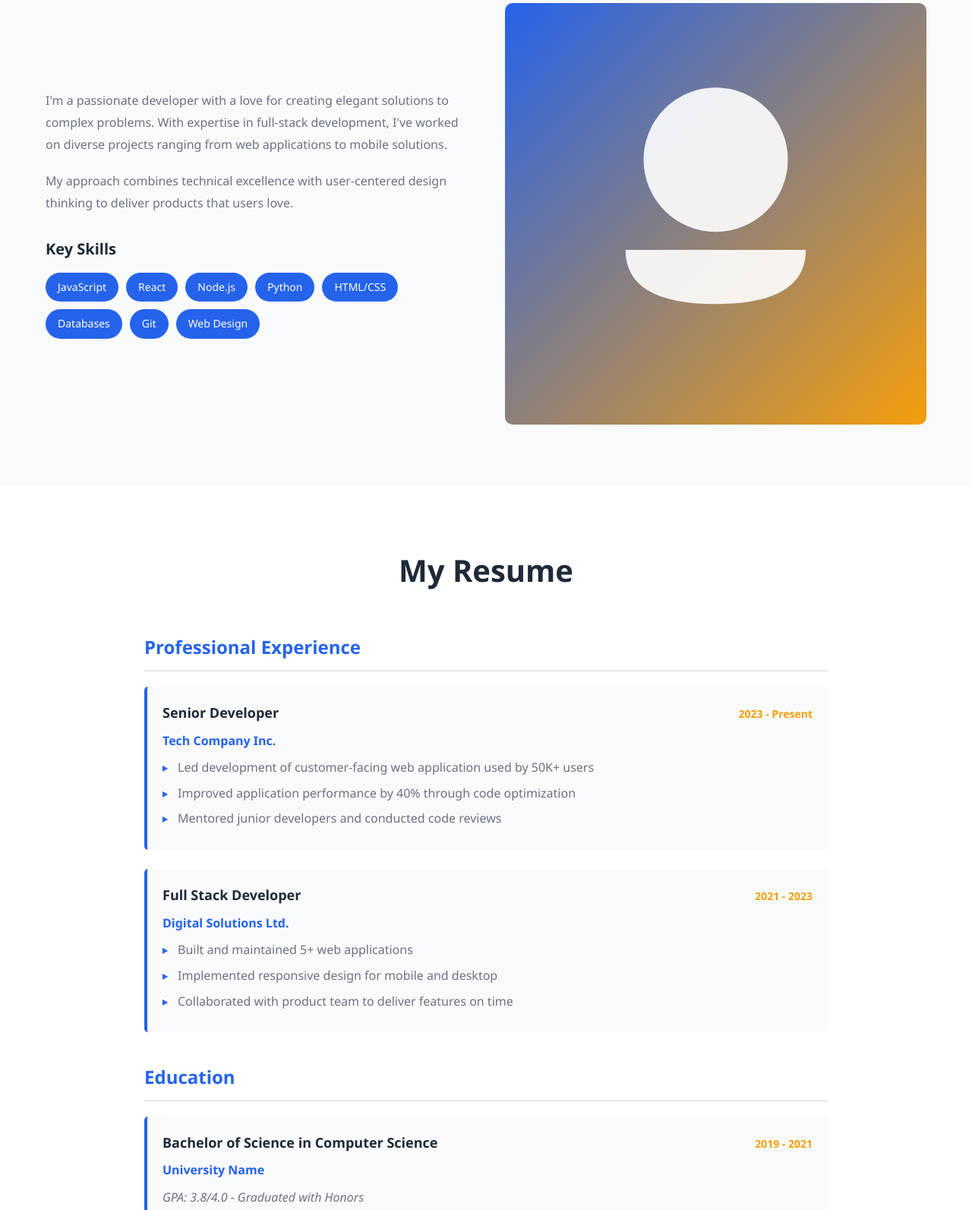
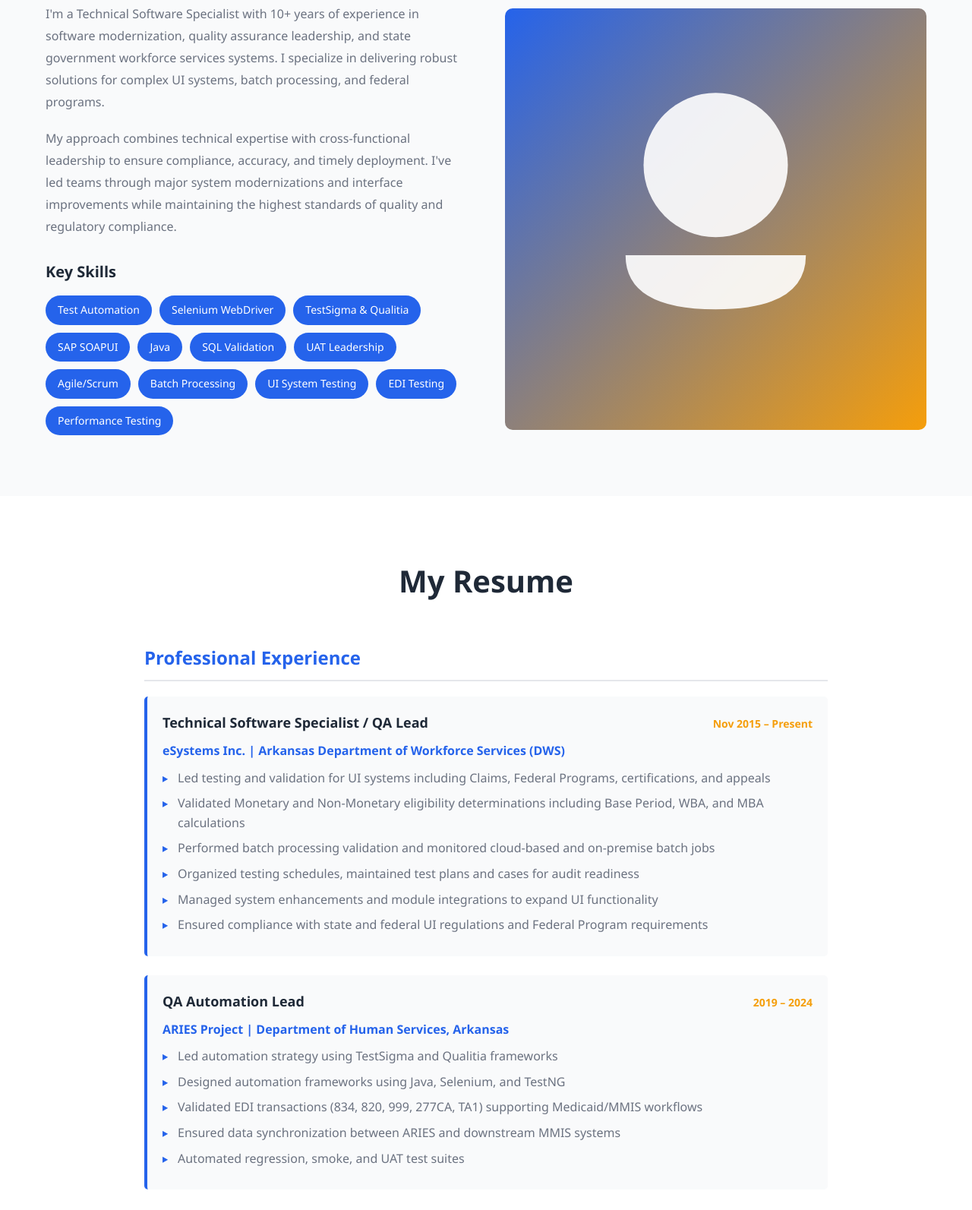
Before and after one commit to neetinhedau/myNewTestRepo, a plain HTML site: page index.html in a window 1280 px wide. Shown: the part 858-2451 px from the top of the page at 76% size. Drawn offline with Linux system fonts and the light colour scheme.

Commit message:
Update portfolio with Neetin Hedau resume details

```diff
--- a/index.html
+++ b/index.html
@@ -3,7 +3,7 @@
 <head>
     <meta charset="UTF-8">
     <meta name="viewport" content="width=device-width, initial-scale=1.0">
-    <title>Your Name - Portfolio</title>
+    <title>Neetin Hedau - Portfolio</title>
     <link rel="stylesheet" href="styles.css">
 </head>
 <body>
@@ -11,7 +11,7 @@
     <nav class="navbar">
         <div class="container">
             <div class="logo">
-                <h1>Your Name</h1>
+                <h1>Neetin Hedau</h1>
             </div>
             <ul class="nav-links">
                 <li><a href="#home" class="nav-link">Home</a></li>
@@ -27,8 +27,8 @@
         <div class="container">
             <div class="hero-content">
                 <h1>Welcome to My Portfolio</h1>
-                <p class="subtitle">Full Stack Developer | Designer | Innovator</p>
-                <p class="tagline">Building digital solutions that make an impact</p>
+                <p class="subtitle">Technical Software Specialist | QA Lead | Test Automation Expert</p>
+                <p class="tagline">10+ years leading software modernization and state government systems with excellence</p>
                 <div class="cta-buttons">
                     <a href="#resume" class="btn btn-primary">View My Resume</a>
                     <a href="#contact" class="btn btn-secondary">Get In Touch</a>
@@ -44,25 +44,30 @@
             <div class="about-content">
                 <div class="about-text">
                     <p>
-                        I'm a passionate developer with a love for creating elegant solutions to complex problems.
-                        With expertise in full-stack development, I've worked on diverse projects ranging from
-                        web applications to mobile solutions.
+                        I'm a Technical Software Specialist with 10+ years of experience in software modernization,
+                        quality assurance leadership, and state government workforce services systems. I specialize in
+                        delivering robust solutions for complex UI systems, batch processing, and federal programs.
                     </p>
                     <p>
-                        My approach combines technical excellence with user-centered design thinking to deliver
-                        products that users love.
+                        My approach combines technical expertise with cross-functional leadership to ensure compliance,
+                        accuracy, and timely deployment. I've led teams through major system modernizations and interface
+                        improvements while maintaining the highest standards of quality and regulatory compliance.
                     </p>
                     <div class="skills">
                         <h3>Key Skills</h3>
                         <div class="skills-grid">
-                            <span class="skill-tag">JavaScript</span>
-                            <span class="skill-tag">React</span>
-                            <span class="skill-tag">Node.js</span>
-                            <span class="skill-tag">Python</span>
-                            <span class="skill-tag">HTML/CSS</span>
-                            <span class="skill-tag">Databases</span>
-                            <span class="skill-tag">Git</span>
-                            <span class="skill-tag">Web Design</span>
+                            <span class="skill-tag">Test Automation</span>
+                            <span class="skill-tag">Selenium WebDriver</span>
+                            <span class="skill-tag">TestSigma & Qualitia</span>
+                            <span class="skill-tag">SAP SOAPUI</span>
+                            <span class="skill-tag">Java</span>
+                            <span class="skill-tag">SQL Validation</span>
+                            <span class="skill-tag">UAT Leadership</span>
+                            <span class="skill-tag">Agile/Scrum</span>
+                            <span class="skill-tag">Batch Processing</span>
+                            <span class="skill-tag">UI System Testing</span>
+                            <span class="skill-tag">EDI Testing</span>
+                            <span class="skill-tag">Performance Testing</span>
                         </div>
                     </div>
                 </div>
@@ -88,27 +93,32 @@
                     <h3>Professional Experience</h3>
                     <div class="resume-item">
                         <div class="item-header">
-                            <h4>Senior Developer</h4>
-                            <span class="date">2023 - Present</span>
+                            <h4>Technical Software Specialist / QA Lead</h4>
+                            <span class="date">Nov 2015 – Present</span>
                         </div>
-                        <p class="company">Tech Company Inc.</p>
+                        <p class="company">eSystems Inc. | Arkansas Department of Workforce Services (DWS)</p>
                         <ul class="achievements">
-                            <li>Led development of customer-facing web application used by 50K+ users</li>
-                            <li>Improved application performance by 40% through code optimization</li>
-                            <li>Mentored junior developers and conducted code reviews</li>
+                            <li>Led testing and validation for UI systems including Claims, Federal Programs, certifications, and appeals</li>
+                            <li>Validated Monetary and Non-Monetary eligibility determinations including Base Period, WBA, and MBA calculations</li>
+                            <li>Performed batch processing validation and monitored cloud-based and on-premise batch jobs</li>
+                            <li>Organized testing schedules, maintained test plans and cases for audit readiness</li>
+                            <li>Managed system enhancements and module integrations to expand UI functionality</li>
+                            <li>Ensured compliance with state and federal UI regulations and Federal Program requirements</li>
                         </ul>
                     </div>
 
                     <div class="resume-item">
                         <div class="item-header">
-                            <h4>Full Stack Developer</h4>
-                            <span class="date">2021 - 2023</span>
+                            <h4>QA Automation Lead</h4>
+                            <span class="date">2019 – 2024</span>
                         </div>
-                        <p class="company">Digital Solutions Ltd.</p>
+                        <p class="company">ARIES Project | Department of Human Services, Arkansas</p>
                         <ul class="achievements">
-                            <li>Built and maintained 5+ web applications</li>
-                            <li>Implemented responsive design for mobile and desktop</li>
-                            <li>Collaborated with product team to deliver features on time</li>
+                            <li>Led automation strategy using TestSigma and Qualitia frameworks</li>
+                            <li>Designed automation frameworks using Java, Selenium, and TestNG</li>
+                            <li>Validated EDI transactions (834, 820, 999, 277CA, TA1) supporting Medicaid/MMIS workflows</li>
+                            <li>Ensured data synchronization between ARIES and downstream MMIS systems</li>
+                            <li>Automated regression, smoke, and UAT test suites</li>
                         </ul>
                     </div>
                 </div>
@@ -117,21 +127,29 @@
                     <h3>Education</h3>
                     <div class="resume-item">
                         <div class="item-header">
-                            <h4>Bachelor of Science in Computer Science</h4>
-                            <span class="date">2019 - 2021</span>
+                            <h4>Bachelor of Computer Applications (BCA)</h4>
+                            <span class="date">2003</span>
                         </div>
-                        <p class="company">University Name</p>
-                        <p class="description">GPA: 3.8/4.0 - Graduated with Honors</p>
+                        <p class="company">Aurora Degree College | Osmania University, Hyderabad, India</p>
                     </div>
                 </div>
 
                 <div class="resume-section">
                     <h3>Certifications</h3>
                     <div class="resume-item">
-                        <p class="certification">AWS Certified Solutions Architect - 2023</p>
+                        <p class="certification">AI Fundamentals: Foundations for Understanding AI – IBM</p>
                     </div>
                     <div class="resume-item">
-                        <p class="certification">Google Cloud Professional - 2022</p>
+                        <p class="certification">IBM Certified Associate Business Process Analyst – Cúram V6.0.5</p>
+                    </div>
+                    <div class="resume-item">
+                        <p class="certification">IBM Certified Business Process Analyst – Cúram Social Program Management (SPM) V7.X</p>
+                    </div>
+                    <div class="resume-item">
+                        <p class="certification">Information Systems Examinations Board (ISEB) Certified Tester</p>
+                    </div>
+                    <div class="resume-item">
+                        <p class="certification">IBM Rational Functional Tester for Java</p>
                     </div>
                 </div>
 
@@ -152,15 +170,15 @@
                 <div class="contact-info">
                     <div class="contact-item">
                         <h4>Email</h4>
-                        <a href="mailto:your.email@example.com">your.email@example.com</a>
+                        <a href="mailto:neetin.hedau@gmail.com">neetin.hedau@gmail.com</a>
                     </div>
                     <div class="contact-item">
                         <h4>Phone</h4>
-                        <a href="tel:+1234567890">+1 (234) 567-890</a>
+                        <a href="tel:+14124828949">+1 (412) 482-8949</a>
                     </div>
                     <div class="contact-item">
                         <h4>Location</h4>
-                        <p>Your City, Your Country</p>
+                        <p>Arkansas, USA</p>
                     </div>
                     <div class="contact-item">
                         <h4>Social Links</h4>
@@ -198,7 +216,7 @@
     <!-- Footer -->
     <footer class="footer">
         <div class="container">
-            <p>&copy; 2026 Your Name. All rights reserved.</p>
+            <p>&copy; 2026 Neetin Hedau. All rights reserved.</p>
         </div>
     </footer>
 
```
